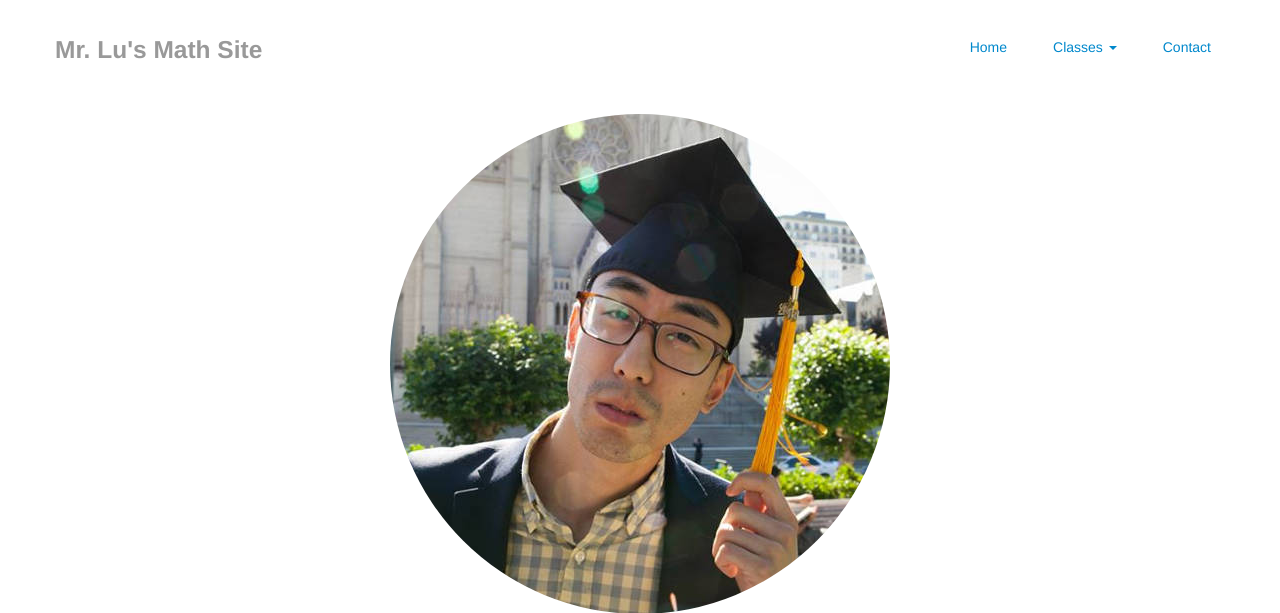
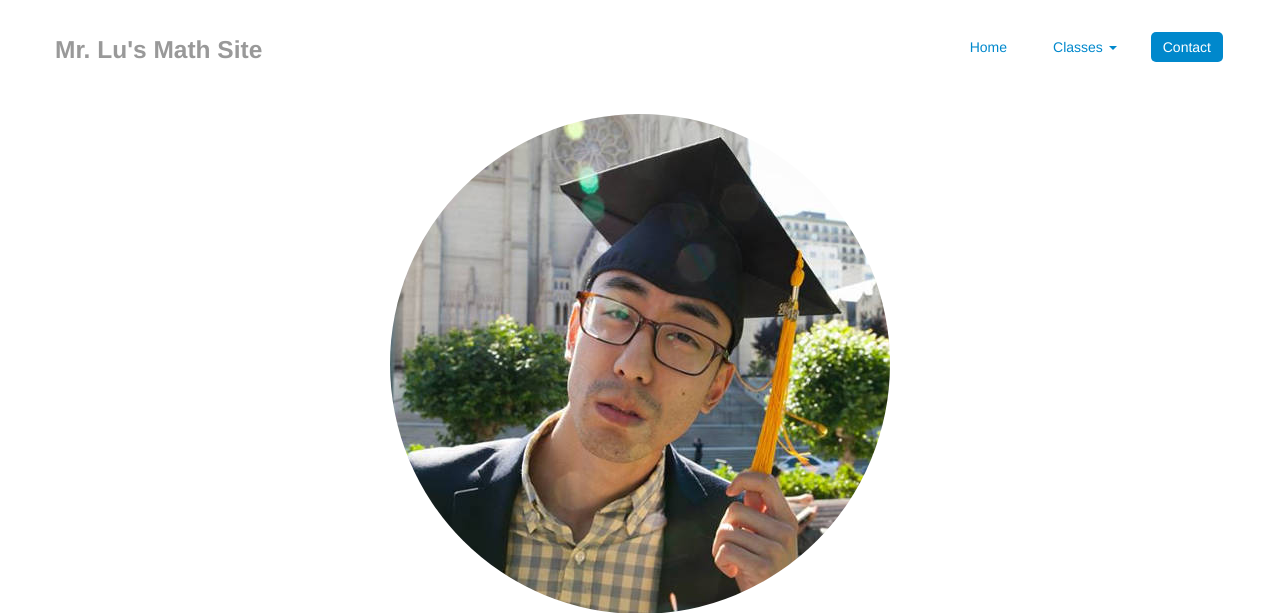
Before and after one commit to itsmekhanh/lumath, a Django app: page /contact in a window 1280 px wide. Shown: the top 613 px of the page. Run offline with Django 3.2, Linux system fonts and the light colour scheme; data that the repository does not hold is empty; some libraries are stand-ins or nearby versions.

Commit message:
updated contact page

```diff
--- a/classroom/templates/classroom/base.html
+++ b/classroom/templates/classroom/base.html
@@ -24,7 +24,7 @@
 	            {% endfor %}
 	      	</ul>
           </li>
-          <li><a href="{% url 'classroom:contact' %}">Contact</a></li>
+          <li {% if request.path == "/contact" %}class="active"{% endif %}><a href="{% url 'classroom:contact' %}">Contact</a></li>
         </ul>
         <h3 class="muted">Mr. Lu's Math Site</h3>
       </div>
```
